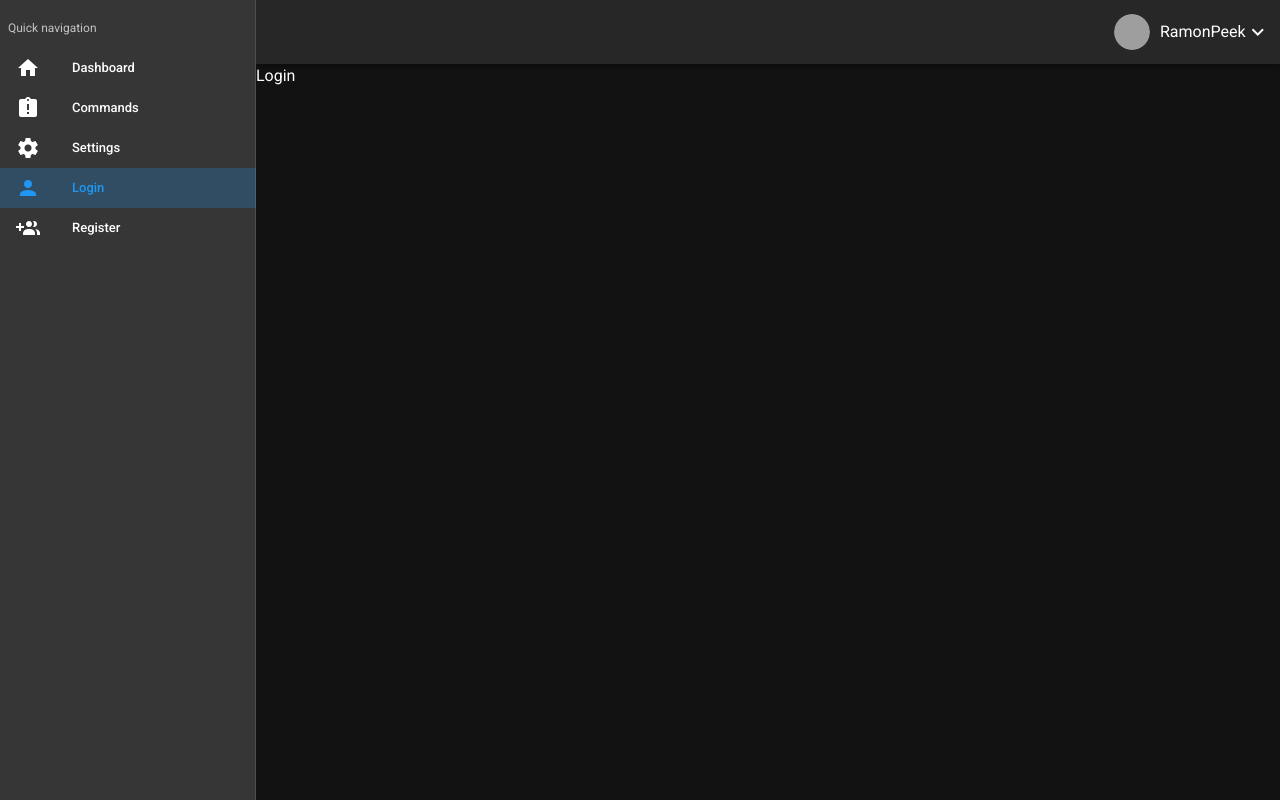
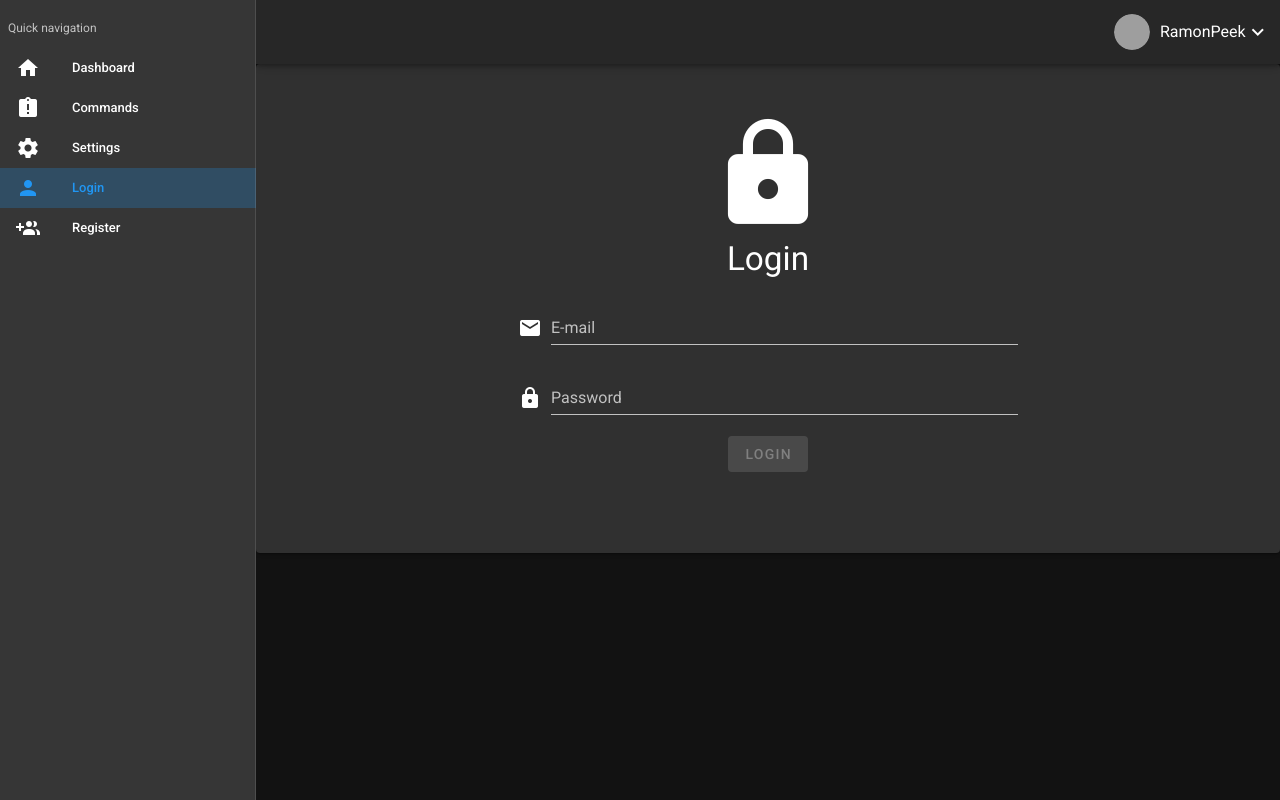
Before and after one commit to RamonPeek/OpenUITwitchBot_Frontend, a Vue app: page /login in a window 1280 px wide. Built offline with nearby package versions, Linux system fonts and the light colour scheme; grey boxes are pictures that could not be loaded.

Commit message:
Added login functionality (storing token), todo: create route- and http-interceptor which add and check the token for validity

```diff
--- a/src/components/LoginUser.vue
+++ b/src/components/LoginUser.vue
@@ -1,17 +1,77 @@
 <template>
   <div class="login_user">
-    Login
+
+    <v-stepper class="login_user">
+
+      <v-stepper-items>
+        <div class="login_container">
+          <div class="login_icon_container">
+            <v-icon class="login_icon">mdi-lock</v-icon>
+          </div>
+          <p class="login_text_header">Login</p>
+          <v-form ref="loginForm" v-model="validLogin" lazy-validation class="create_credentials_container">
+            <v-text-field v-model="email" :rules="emailRules" label="E-mail" clearable prepend-icon="mdi-email" required autocomplete="email"></v-text-field>
+            <v-text-field :type="'password'" :rules="passwordRules" v-model="password" label="Password" clearable prepend-icon="mdi-lock" required autocomplete="password"></v-text-field>
+          </v-form>
+          <div class="action_buttons">
+            <v-btn v-if="validLogin && email && password" color="primary" v-on:click="loginUser">
+              Login
+            </v-btn>
+            <v-btn v-if="!validLogin || !email || !password" color="primary" v-on:click="loginUser" disabled>
+              Login
+            </v-btn>
+          </div>
+        </div>
+      </v-stepper-items>
+    </v-stepper>
   </div>
 </template>
 
 <style scoped>
   .login_user {
     width: 100%;
-    height: 100%;
+    height: 489px;
+  }
+
+  .login_container {
+    width: 500px;
+    margin-top: 50px;
+    margin-left: calc(50% - 250px);
+  }
+
+  .login_icon_container {
+    margin-top: 20px;
+    display: flex;
+    justify-content: center;
+  }
+
+  .login_text_header {
+    font-size: 25pt;
+    text-align: center;
+  }
+
+  .login_icon {
+    font-size: 90pt;
+  }
+
+  .action_buttons {
+    display: flex;
+    justify-content: center;
+  }
+
+  @media only screen and (max-width: 700px) {
+    .login_container {
+      width: 90%;
+      margin-left: 5%;
+    }
   }
 </style>
 
 <script>
+
+  import AuthService from '../services/AuthService';
+
+  let authService = new AuthService();
 
   export default {
     name: 'LoginUser',
@@ -20,15 +80,25 @@
       return {
         email: "",
         emailRules: [
-          v => !!v || 'E-mail is required',
+          v => !!v || 'E-mail is required.',
           v => /.+@.+\..+/.test(v) || 'E-mail must be valid.',
         ],
         password: "",
+        passwordRules: [
+          v => !!v || 'Password is required.'
+        ],
+        validLogin: false
       }
     },
     methods: {
       loginUser() {
-        console.warn("Logged in");
+        authService.authenticate({
+          email: this.email,
+          password: this.password
+        }).then(response => {
+          sessionStorage.setItem("appAuthToken", response.data.token);
+          this.$router.push({name: "Dashboard"});
+        });
       }
     },
     mounted() {
--- a/src/components/RegisterUser.vue
+++ b/src/components/RegisterUser.vue
@@ -188,7 +188,7 @@
         validCredentials: false,
         email: "",
         emailRules: [
-          v => !!v || 'E-mail is required',
+          v => !!v || 'E-mail is required.',
           v => /.+@.+\..+/.test(v) || 'E-mail must be valid.',
         ],
         password: "",
@@ -260,8 +260,8 @@
           }
         }).then(response => {
           console.warn(response);
+          this.$router.push({name: "Login"});
         });
-        this.$router.push({name: "Login"});
       },
       handleTwitchAuthentication() {
         let clientId = process.env.VUE_APP_TWITCH_PUBLIC_CLIENT_ID;
@@ -283,7 +283,6 @@
         this.twitchOAuth = localStorage.getItem("twitchAuth");
         twitchService.getUserByBearer(localStorage.getItem("twitchAuth")).then(response => {
           this.twitchAuthenticatedAccount = response.data.data[0];
-          console.warn(this.currentStep);
           if(this.currentStep === "1") {
             //FIRST PAGE MAY ALWAYS BE ACCESSED
           }else if(this.currentStep === "2") {
@@ -308,7 +307,6 @@
           this.twitchOAuth = accessToken;
           twitchService.getUserByBearer(accessToken).then(response => {
             this.twitchAuthenticatedAccount = response.data.data[0];
-            console.warn(this.currentStep);
             if(this.currentStep === "1") {
               //FIRST PAGE MAY ALWAYS BE ACCESSED
             }else if(this.currentStep === "2") {
--- /dev/null
+++ b/src/services/AuthService.js
@@ -0,0 +1,10 @@
+import Axios from 'axios';
+
+const api_base_url = "https://localhost:5001/api";
+
+export default class UserService {
+
+    authenticate(credentials) {
+        return Axios.post(api_base_url + "/auth", credentials);
+    }
+}
```
Also changed, not shown: src/views/login/login.scss (line endings or trailing spaces).
